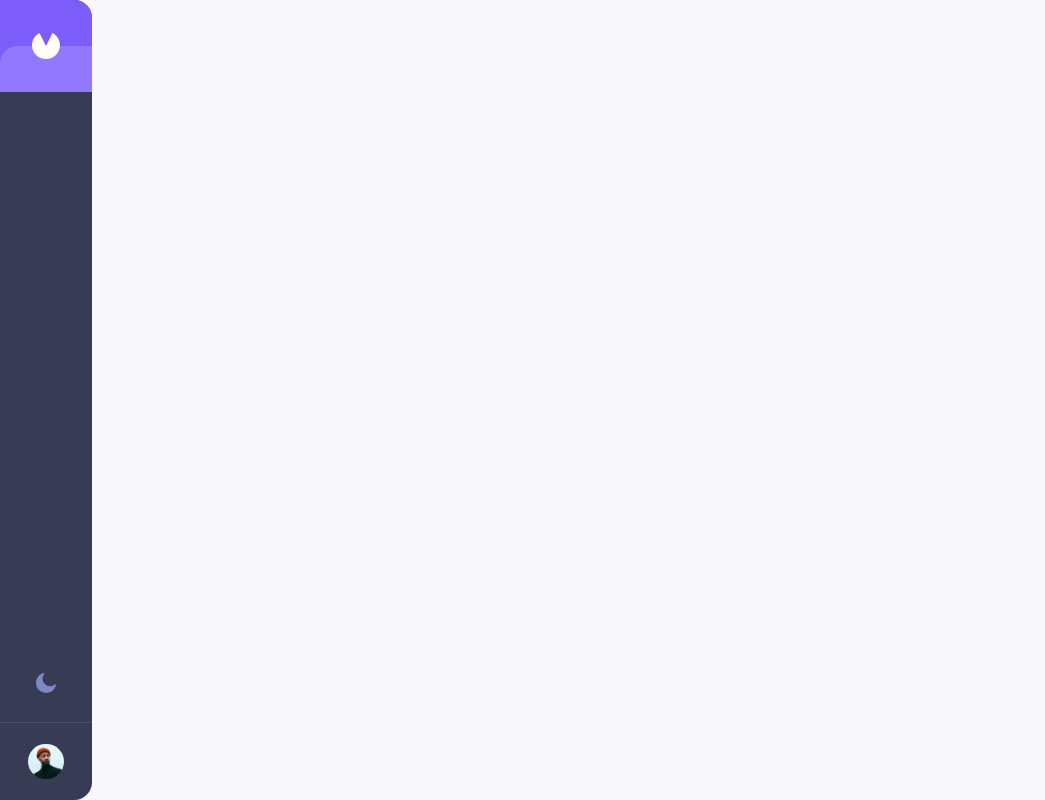
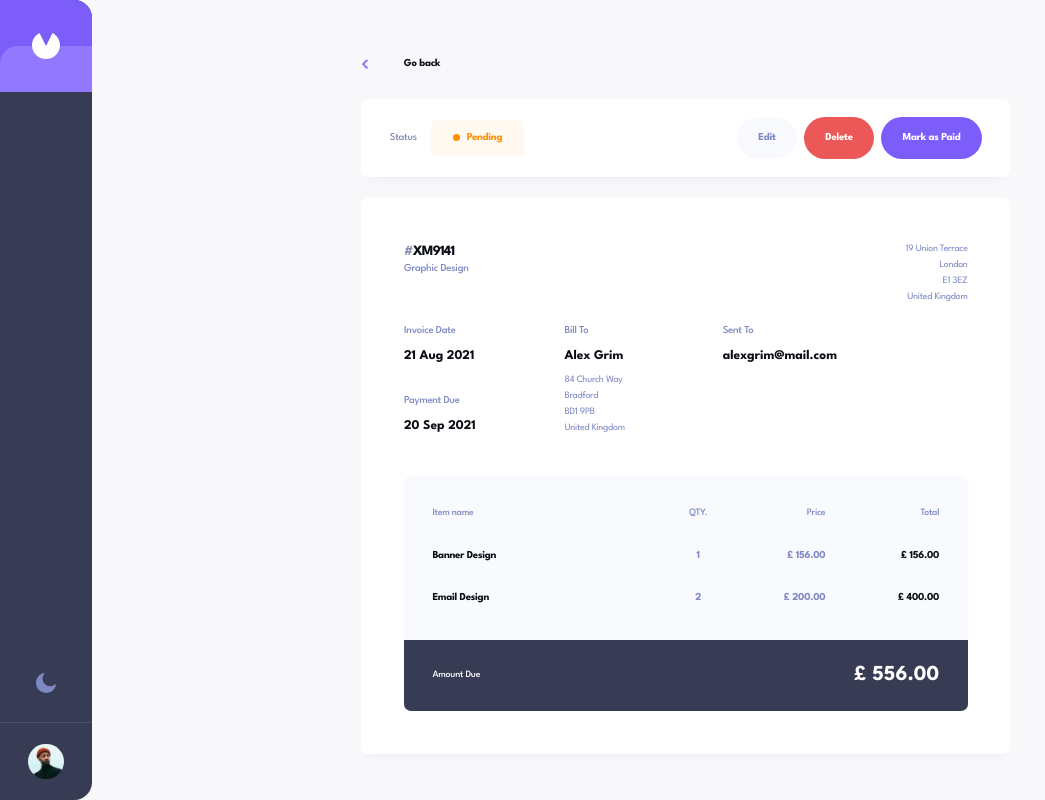
Before and after one commit to CodeVee/invoice-app, a Vue app: page /invoice/1 in a window 1280 px wide. Before the commit this address had no page. Shown: the whole page, without its empty margins (0-1045 px from the left). Built offline with nearby package versions, Linux system fonts and the light colour scheme.

Commit message:
inner page starter

```diff
--- a/src/router/index.ts
+++ b/src/router/index.ts
@@ -1,5 +1,6 @@
 import { createRouter, createWebHistory } from 'vue-router'
 import HomeView from '../views/HomeView.vue'
+import InvoiceView from '../views/InvoiceView.vue'
 
 const router = createRouter({
   history: createWebHistory(import.meta.env.BASE_URL),
@@ -8,6 +9,11 @@ const router = createRouter({
       path: '/',
       name: 'home',
       component: HomeView
+    },
+    {
+      path: '/invoice/:id',
+      name: 'invoice',
+      component: InvoiceView
     },
     {
       path: '/about',
--- /dev/null
+++ b/src/views/InvoiceView.vue
@@ -0,0 +1,91 @@
+<template>
+    <div>
+        <button class="flex">
+            <img class="self-center" src="@/assets/images/icon-arrow-left.svg" alt="left arrow">
+            <span class="text-black text-fl ml-16 font-bold">Go back</span>
+        </button>
+        <div class="bg-white h-[8.8rem] px-3.2 flex justify-between items-center shadow-lgs rounded-xls mt-3.2 mb-2.4">
+            <div class="flex gap-1.6">
+                <span class="self-center text-fl font-medium text-blue-mgray">Status</span>
+                <InvoiceStatus status="pending" />
+            </div>
+            <div class="flex gap-0.8">
+                <AppButton text="Edit" type="tetiary"/>
+                <AppButton text="Delete" type="secondary"/>
+                <AppButton text="Mark as Paid" type="primary"/>
+            </div>
+        </div>
+        <div class="bg-white shadow-lgs rounded-xls p-4.8">
+            <div class="flex justify-between mb-[2.1rem]">
+                <div class="flex flex-col">
+                    <h4 class="font-bold text-sl">
+                        <span class="text-blue-vgray">#</span>
+                        <span class="text-black">XM9141</span>
+                    </h4>
+                    <span class="text-blue-gray text-fl font-medium">Graphic Design</span>
+                </div>
+                <p class="text-bs text-blue-gray text-right">
+                    19 Union Terrace <br> London <br> E1 3EZ <br> United Kingdom
+                </p>
+            </div>
+            <div class="flex mb-[4.5rem]">
+                <div class="flex flex-col gap-3.2">
+                    <div>
+                        <h5 class="text-fl font-medium text-blue-gray mb-1.2">Invoice Date</h5>
+                        <h5 class="text-black font-bold text-ms leading-ms">21 Aug 2021</h5>
+                    </div>
+                    <div>
+                        <h5 class="text-fl font-medium text-blue-gray mb-1.2">Payment Due</h5>
+                        <h5 class="text-black font-bold text-ms leading-ms">20 Sep 2021</h5>
+                    </div>
+                </div>
+                <div class="flex flex-col gap-0.8 ml-40 mr-44">
+                    <div>
+                        <h5 class="text-fl font-medium text-blue-gray mb-1.2">Bill To</h5>
+                        <h5 class="text-black font-bold text-ms leading-ms">Alex Grim</h5>
+                    </div>
+                    <p class="text-bs text-blue-gray">
+                        84 Church Way <br> Bradford <br> BD1 9PB <br> United Kingdom
+                    </p>
+                </div>
+                <div class="flex">
+                    <div>
+                        <h5 class="text-fl font-medium text-blue-gray mb-1.2">Sent To</h5>
+                        <h5 class="text-black font-bold text-ms leading-ms">alexgrim@mail.com</h5>
+                    </div>
+                </div>
+            </div>
+            <div class="bg-blue-vlight px-3.2 pt-3.2 pb-16 rounded-t-xls">
+                <div class="grid grid-cols-[28.4rem_3rem_1fr_1fr]">
+                    <span class="text-blue-gray text-bs font-medium">Item name</span>
+                    <span class="text-blue-gray text-bs font-medium text-center">QTY.</span>
+                    <span class="text-blue-gray text-bs font-medium text-right">Price</span>
+                    <span class="text-blue-gray text-bs font-medium text-right">Total</span>
+                </div>
+                <div class="grid grid-cols-[28.4rem_3rem_1fr_1fr] mt-3.2">
+                    <span class="text-black text-fl font-bold">Banner Design</span>
+                    <span class="text-blue-gray text-fl font-bold text-center">1</span>
+                    <span class="text-blue-gray text-fl font-bold text-right">£ 156.00</span>
+                    <span class="text-black text-fl font-bold text-right">£ 156.00</span>
+                </div>
+                <div class="grid grid-cols-[28.4rem_3rem_1fr_1fr] mt-3.2">
+                    <span class="text-black text-fl font-bold">Email Design</span>
+                    <span class="text-blue-gray text-fl font-bold text-center">2</span>
+                    <span class="text-blue-gray text-fl font-bold text-right">£ 200.00</span>
+                    <span class="text-black text-fl font-bold text-right">£ 400.00</span>
+                </div>
+            </div>
+            <div class="flex justify-between items-center bg-blue-deep text-white px-3.2 h-32 rounded-b-xls">
+                <span class="font-medium text-bs">Amount Due</span>
+                <span class="font-bold text-[2.4rem] leading-[3.2rem]">£ 556.00</span>
+            </div>
+        </div>
+    </div>
+</template>
+
+<script setup lang="ts">
+import AppButton from '@/components/AppButton.vue';
+import InvoiceStatus from '@/components/InvoiceStatus.vue';
+
+
+</script>
--- a/tailwind.config.js
+++ b/tailwind.config.js
@@ -18,6 +18,7 @@ module.exports = {
         vdark: '#1E2139',
         dark: '#252945',
         light: '#DFE3FA',
+        vlight: '#F9FAFE',
         vgray: '#888EB0',
         gray: '#7E88C3',
         mgray: '#858BB2',
@@ -38,6 +39,7 @@ module.exports = {
     fontSize: {
       xs: '1.1rem',
       sm: '1.2rem',
+      ms: '1.5rem',
       md: '1.6rem',
       lg: '2rem',
       xl: '3.2rem',
@@ -45,6 +47,7 @@ module.exports = {
     lineHeight: {
       xs: '1.5rem',
       sm: '1.8rem',
+      ms: '2rem',
       md: '2.2rem',
       lg: '2.4rem',
       xl: '3.6rem',
@@ -60,16 +63,19 @@ module.exports = {
       borderRadius: {
         lgs: '0.6rem',
         xls: '0.8rem',
-        '4xl': '2rem'
+        '4xl': '2rem',
+        '4ls': '2.4rem'
       },
       boxShadow: {
         lgs: '0px 10px 10px -10px rgba(72, 84, 159, 0.100397)'
       },
       spacing: {
         0.8: '0.8rem',
+        1.2: '1.2rem',
         1.6: '1.6rem',
         2.4: '2.4rem',
         3.2: '3.2rem',
+        4.8: '4.8rem',
         10.3: '10.3rem'
       }
     },
```
